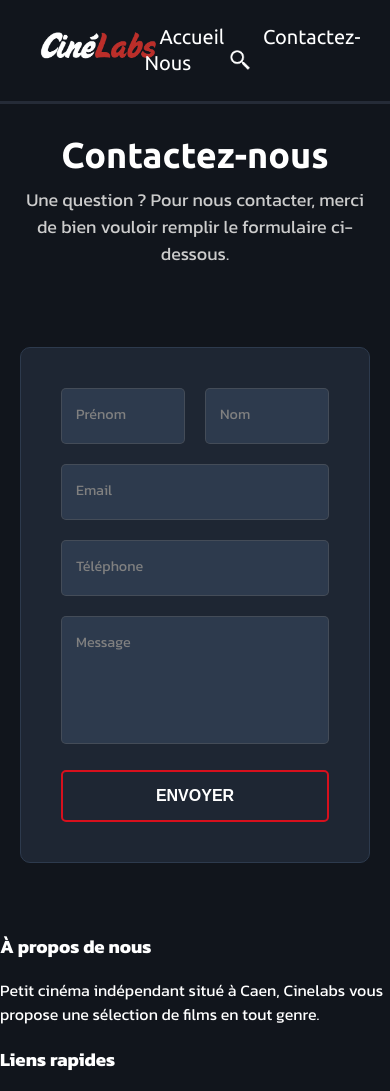
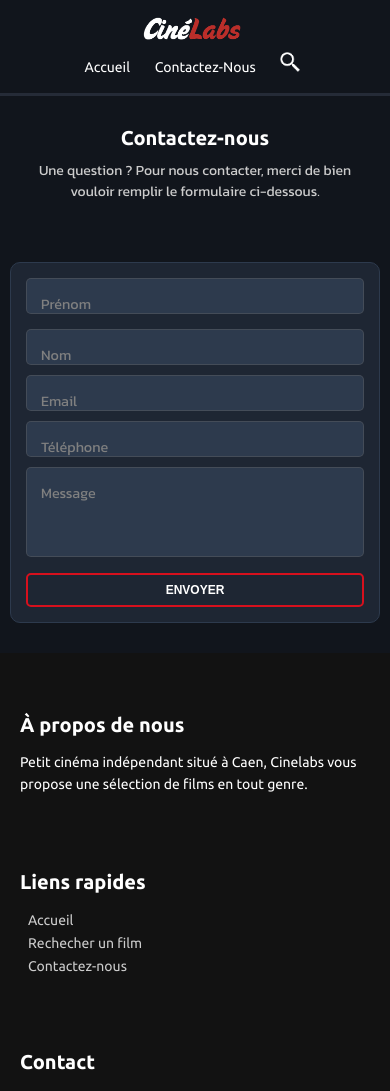
Before and after one commit to Opollo52/Cine_Labs, a plain HTML site: page contact.html in a window 390 px wide. Shown: the top 1091 px of the page. Drawn offline with Linux system fonts and the light colour scheme.

Commit message:
feature/responsive-1

```diff
--- a/css/contact.css
+++ b/css/contact.css
@@ -159,3 +159,164 @@ button.fancy:hover {
     color: #ccc;
     margin: 0;
 }
+
+footer {
+    background-color: #121212;
+    color: white;
+    padding: 40px 20px;
+    font-family: 'Ubuntu', sans-serif;
+}
+
+.footer-container {
+    display: flex;
+    flex-wrap: wrap;
+    justify-content: space-between;
+    gap: 20px;
+    max-width: 1200px;
+    margin: 0 auto;
+}
+
+.footer-container div {
+    flex: 1 1 250px;
+    min-width: 200px;
+}
+
+.footer-about,
+.footer-links,
+.footer-social,
+.footer-contact {
+    margin-bottom: 20px;
+}
+
+.footer-about h3,
+.footer-links h3,
+.footer-social h3,
+.footer-contact h3 {
+    font-size: 20px;
+    margin-bottom: 10px;
+}
+
+.footer-about p,
+.footer-contact p {
+    font-size: 14px;
+    line-height: 1.6;
+}
+
+.footer-links ul {
+    list-style: none;
+    padding: 0;
+}
+
+.footer-links ul li {
+    margin: 5px 0;
+}
+
+.footer-links ul li a {
+    text-decoration: none;
+    color: #ccc;
+    transition: color 0.3s;
+}
+
+.footer-links ul li a:hover {
+    color: white;
+}
+
+.footer-bottom {
+    text-align: center;
+    margin-top: 20px;
+    border-top: 1px solid #444;
+    padding-top: 10px;
+    font-size: 14px;
+    color: #ccc;
+}
+
+/* Responsive Styles */
+@media (max-width: 768px) {
+    nav {
+        flex-direction: column;
+        padding: 15px;
+    }
+
+    a {
+        font-size: 16px;
+        padding: 10px;
+    }
+
+    .logo {
+        width: 120px;
+    }
+
+    #contact-container {
+        padding: 30px 10px;
+    }
+
+    .form {
+        padding: 20px;
+        gap: 15px;
+    }
+
+    .form h1 {
+        font-size: 24px;
+    }
+
+    .flex {
+        flex-direction: column;
+        gap: 15px;
+    }
+
+    .form label .input {
+        padding: 10px;
+        font-size: 14px;
+    }
+
+    button.fancy {
+        padding: 10px 20px;
+        font-size: 14px;
+    }
+
+    #form-title h1 {
+        font-size: 28px;
+    }
+
+    #form-title p {
+        font-size: 16px;
+    }
+}
+
+@media (max-width: 480px) {
+    a {
+        font-size: 14px;
+        padding: 8px;
+    }
+
+    .logo {
+        width: 100px;
+    }
+
+    .form {
+        padding: 15px;
+        gap: 10px;
+    }
+
+    .form h1 {
+        font-size: 20px;
+    }
+
+    .form label .input {
+        padding: 8px;
+        font-size: 12px;
+    }
+
+    button.fancy {
+        padding: 8px 15px;
+        font-size: 12px;
+    }
+
+    #form-title h1 {
+        font-size: 20px;
+    }
+
+    #form-title p {
+        font-size: 14px;
+    }
+}
--- a/css/search.css
+++ b/css/search.css
@@ -228,3 +228,64 @@ footer {
     font-size: 14px;
     color: #ccc;
 }
+
+@media (max-width: 1024px) {
+    #movie-details {
+        flex-direction: column;
+        align-items: center;
+        gap: 40px;
+    }
+
+    .left-container img {
+        max-width: 80%;
+    }
+
+    .right-container h1 {
+        text-align: center;
+    }
+
+    .right-container {
+        align-items: center;
+        text-align: center;
+    }
+}
+
+@media (max-width: 768px) {
+    nav {
+        flex-direction: column;
+        align-items: center;
+    }
+
+    a {
+        font-size: 16px;
+    }
+
+    .footer-container {
+        flex-direction: column;
+        align-items: center;
+    }
+}
+
+@media (max-width: 480px) {
+    #logo {
+        width: 120px;
+    }
+
+    .viewTrailer {
+        font-size: 14px;
+        padding: 8px 16px;
+    }
+
+    #movie-details {
+        padding: 10px;
+        gap: 20px;
+    }
+
+    .right-container h1 {
+        font-size: 22px;
+    }
+
+    .right-container p {
+        font-size: 14px;
+    }
+}
```
